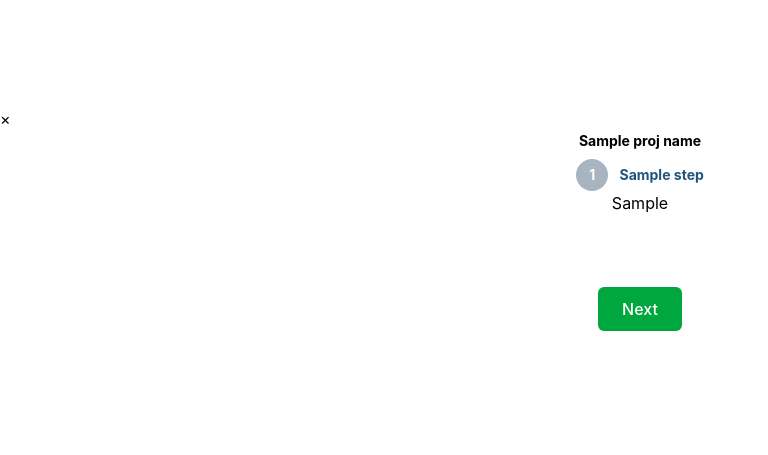
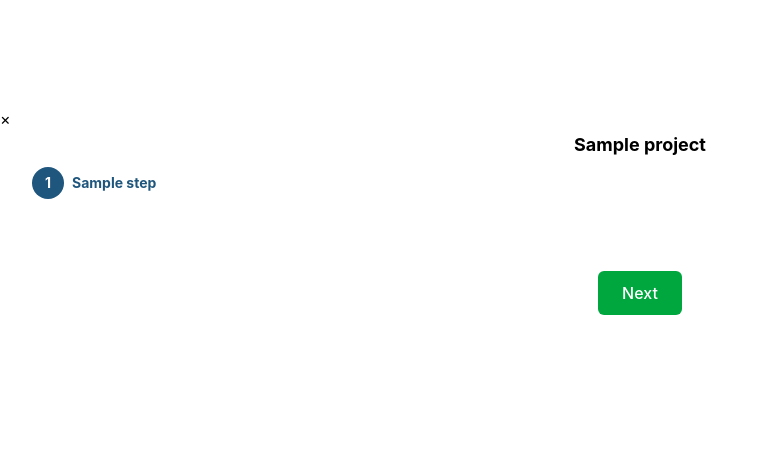
Before and after one commit to rl-institut/SustAgriTool, a Django app: template sustagri/templates/step_progression.html in a window 1280 px wide. Shown: the part 345-800 px from the top of the page, without its empty margins (0-768 px from the left). Run offline with Django 5.2, Linux system fonts and the light colour scheme; the template is opened without the code that fills it: most values are stand-ins (such as "Sample title", 1, 10 or a date in 2020); some libraries are stand-ins or nearby versions.

Commit message:
Improve step wizard spacing and dynamic colouring

```diff
--- a/sustagri/static/css/output.css
+++ b/sustagri/static/css/output.css
@@ -30,6 +30,8 @@
     --text-sm--line-height: calc(1.25 / 0.875);
     --text-base: 1rem;
     --text-base--line-height: calc(1.5 / 1);
+    --text-lg: 1.125rem;
+    --text-lg--line-height: calc(1.75 / 1.125);
     --text-xl: 1.25rem;
     --text-xl--line-height: calc(1.75 / 1.25);
     --text-2xl: 1.5rem;
@@ -324,6 +326,12 @@
   .max-w-7xl {
     max-width: var(--container-7xl);
   }
+  .min-w-0 {
+    min-width: 0px;
+  }
+  .flex-1 {
+    flex: 1;
+  }
   .rotate-180 {
     rotate: 180deg;
   }
@@ -369,6 +377,9 @@
   .gap-6 {
     gap: calc(var(--spacing) * 6);
   }
+  .gap-8 {
+    gap: calc(var(--spacing) * 8);
+  }
   .rounded-full {
     border-radius: calc(infinity * 1px);
   }
@@ -384,6 +395,9 @@
   }
   .border-gray-200 {
     border-color: var(--color-gray-200);
+  }
+  .bg-\[\#1F567D\] {
+    background-color: #1F567D;
   }
   .bg-\[\#A8B5C0\] {
     background-color: #A8B5C0;
@@ -446,6 +460,10 @@
   .text-base {
     font-size: var(--text-base);
     line-height: var(--tw-leading, var(--text-base--line-height));
+  }
+  .text-lg {
+    font-size: var(--text-lg);
+    line-height: var(--tw-leading, var(--text-lg--line-height));
   }
   .text-sm {
     font-size: var(--text-sm);
--- a/sustagri/templates/step_progression.html
+++ b/sustagri/templates/step_progression.html
@@ -16,20 +16,31 @@
 {% block content %}
   <section class="wizard">
     <div>
-      <h1 class="flex flex-row justify-center pb-2 text-sm">
-    <span class="font-bold">{{ proj_name }}</span>
+      <h1 class="flex flex-row justify-center pb-2 text-lg">
+        <span class="font-bold">
+          {% if project.name %}
+              {{ project.name }}
+          {% else %}
+              {% translate "Unnamed" %}
+          {% endif %}
+        </span>
       </h1>
-      <nav class="flex flex-col items-center justify-center">
-        <ul class="m-0 flex list-none p-0">
+      <nav class="flex flex-col items-center justify-center px-4 sm:px-6 lg:px-8">
+        <ul class="m-0 flex w-full list-none items-center p-0">
             {% for step in step_list %}
-                <li class="relative text-sm font-bold
+                <li class="relative flex min-w-0 flex-1 items-center text-sm font-bold
                     {% if step_id == forloop.counter %}
                         text-[#1F567D]
                     {% else %}
                         text-[#A8B5C0]
                     {% endif %}">
 
-                    <span class="mr-2 inline-flex size-8 items-center justify-center rounded-full bg-[#A8B5C0] text-white">
+                    <span class="mr-2 inline-flex size-8 items-center justify-center rounded-full text-white
+                        {% if step_id == forloop.counter %}
+                            bg-[#1F567D]
+                        {% else %}
+                            bg-[#A8B5C0]
+                        {% endif %}">
                         {{ forloop.counter }}
                     </span>
 
@@ -47,13 +58,6 @@
       </nav>
     </div>
   </section>
-  <div class="text-center">
-    {% block step_explanation %}
-        {% if page_information %}
-            <p>{{ page_information }}</p>
-        {% endif %}
-    {% endblock step_explanation %}
-  </div>
 
   <main class="mx-auto max-w-7xl px-4 py-6 sm:px-6 lg:px-8">
     {% block progression_content %}
```
